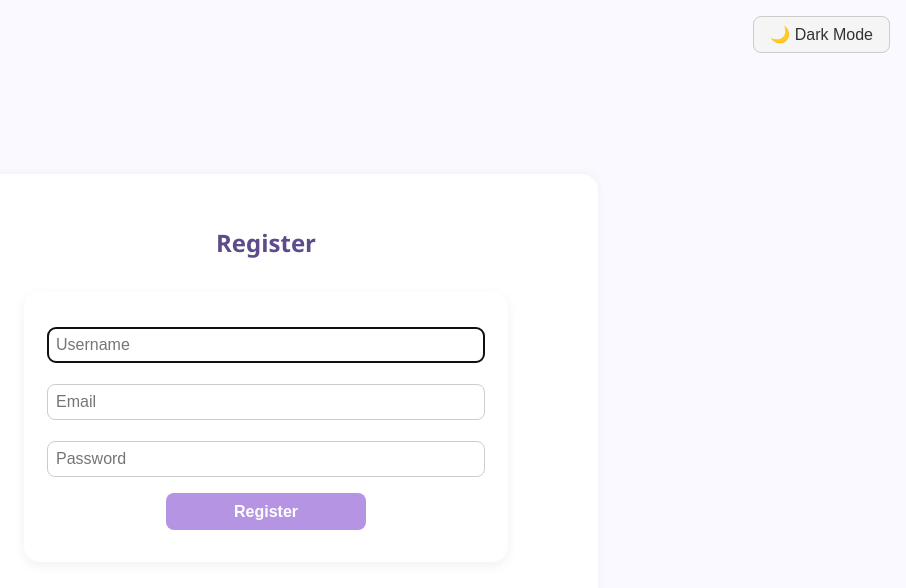
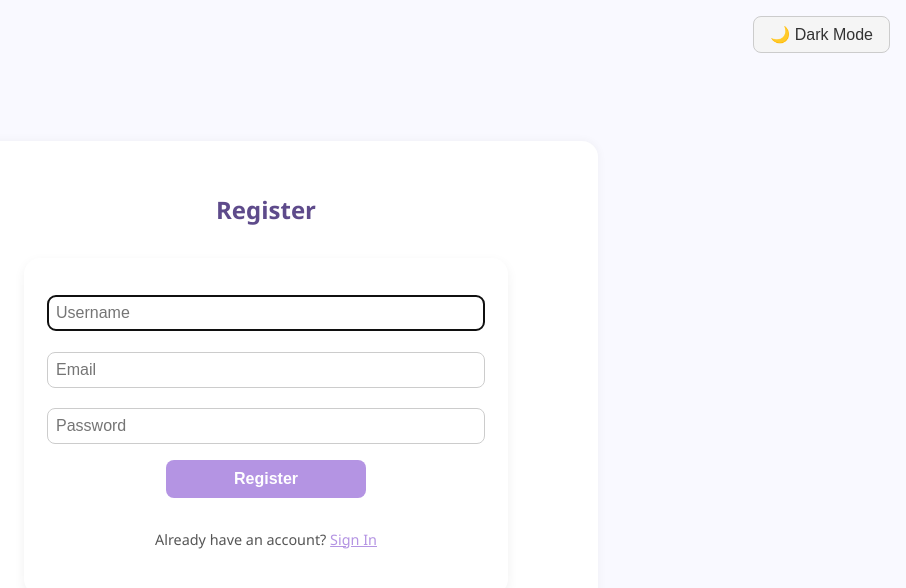
Before and after one commit to saniyajadhav12/WellNest, a React (Vite) app in the folder client/: page /register in a window 1280 px wide. Shown: the top 588 px of the page, without its empty margins (374-1280 px from the left). Built offline with nearby package versions, Linux system fonts and the light colour scheme.

Commit message:
navigation between login and register screen

```diff
--- a/client/src/pages/Login.tsx
+++ b/client/src/pages/Login.tsx
@@ -41,9 +41,8 @@ const Login: React.FC = () => {
         form
       );
 
-    //   localStorage.setItem("token", res.data.access_token);
-    //   localStorage.setItem("username", res.data.user.username); // or decode from token
-
+      //   localStorage.setItem("token", res.data.access_token);
+      //   localStorage.setItem("username", res.data.user.username); // or decode from token
 
       login(res.data.user, res.data.access_token);
       toast.success("Login successful!");
@@ -103,7 +102,14 @@ const Login: React.FC = () => {
         <h2 style={{ textAlign: "center", marginBottom: "1rem" }}>Login</h2>
         <form
           onSubmit={handleSubmit}
-          style={{ display: "flex", flexDirection: "column", gap: "1rem",backgroundColor: theme === "dark" ? "#222" : "#fff", color: theme === "dark" ? "#f1f1f1" : "#111", alignItems: "center"}}
+          style={{
+            display: "flex",
+            flexDirection: "column",
+            gap: "1rem",
+            backgroundColor: theme === "dark" ? "#222" : "#fff",
+            color: theme === "dark" ? "#f1f1f1" : "#111",
+            alignItems: "center",
+          }}
         >
           <input
             type="email"
@@ -145,9 +151,30 @@ const Login: React.FC = () => {
               width: "200px",
               // height: "40px"
             }}
-            disabled={loading}>
+            disabled={loading}
+          >
             {loading ? "Logging in..." : "Login"}
           </button>
+          <p
+            style={{
+              fontSize: "0.9rem",
+              marginTop: "1rem",
+              color: theme === "dark" ? "#aaa" : "#555",
+            }}
+          >
+            Don’t have an account?{" "}
+            <span
+              onClick={() => navigate("/register")}
+              style={{
+                color: "#c4a6f5",
+                textDecoration: "underline",
+                cursor: "pointer",
+                fontWeight: 500,
+              }}
+            >
+              Sign up
+            </span>
+          </p>
         </form>
       </div>
     </div>
--- a/client/src/pages/Register.tsx
+++ b/client/src/pages/Register.tsx
@@ -1,12 +1,14 @@
-import React, { useState } from 'react';
-import axios from 'axios';
-import { toast } from 'react-toastify';
+import React, { useState } from "react";
+import axios from "axios";
+import { toast } from "react-toastify";
 import { useTheme } from "../context/ThemeContext";
+import { useNavigate } from "react-router-dom";
 
 const Register: React.FC = () => {
-  const [form, setForm] = useState({ username: '', email: '', password: '' });
+  const [form, setForm] = useState({ username: "", email: "", password: "" });
   const [loading, setLoading] = useState(false);
   const { theme, toggleTheme } = useTheme();
+  const navigate = useNavigate();
 
   const handleChange = (e: React.ChangeEvent<HTMLInputElement>) => {
     setForm({ ...form, [e.target.name]: e.target.value });
@@ -75,10 +77,26 @@ const Register: React.FC = () => {
           maxWidth: "600px",
         }}
       >
-        <h2 style={{ textAlign: "center", marginBottom: "1.5rem", color: "#5e4b8b" }}>
+        <h2
+          style={{
+            textAlign: "center",
+            marginBottom: "1.5rem",
+            color: "#5e4b8b",
+          }}
+        >
           Register
         </h2>
-        <form onSubmit={handleSubmit} style={{ display: "flex", flexDirection: "column", gap: "1rem",backgroundColor: theme === "dark" ? "#222" : "#fff", color: theme === "dark" ? "#f1f1f1" : "#111", alignItems: "center"}}>
+        <form
+          onSubmit={handleSubmit}
+          style={{
+            display: "flex",
+            flexDirection: "column",
+            gap: "1rem",
+            backgroundColor: theme === "dark" ? "#222" : "#fff",
+            color: theme === "dark" ? "#f1f1f1" : "#111",
+            alignItems: "center",
+          }}
+        >
           <input
             type="text"
             name="username"
@@ -86,7 +104,11 @@ const Register: React.FC = () => {
             value={form.username}
             onChange={handleChange}
             autoFocus
-            style={{ padding: "0.5rem", borderRadius: "8px", border: "1px solid #ccc" }}
+            style={{
+              padding: "0.5rem",
+              borderRadius: "8px",
+              border: "1px solid #ccc",
+            }}
           />
           <input
             type="email"
@@ -94,7 +116,11 @@ const Register: React.FC = () => {
             placeholder="Email"
             value={form.email}
             onChange={handleChange}
-            style={{ padding: "0.5rem", borderRadius: "8px", border: "1px solid #ccc" }}
+            style={{
+              padding: "0.5rem",
+              borderRadius: "8px",
+              border: "1px solid #ccc",
+            }}
           />
           <input
             type="password"
@@ -102,7 +128,11 @@ const Register: React.FC = () => {
             placeholder="Password"
             value={form.password}
             onChange={handleChange}
-            style={{ padding: "0.5rem", borderRadius: "8px", border: "1px solid #ccc" }}
+            style={{
+              padding: "0.5rem",
+              borderRadius: "8px",
+              border: "1px solid #ccc",
+            }}
           />
           <button
             type="submit"
@@ -118,11 +148,31 @@ const Register: React.FC = () => {
               fontWeight: 600,
               opacity: loading ? 0.6 : 1,
               // height: "40px"
-              width: "200px"
+              width: "200px",
             }}
           >
             {loading ? "Registering..." : "Register"}
           </button>
+          <p
+            style={{
+              fontSize: "0.9rem",
+              marginTop: "1rem",
+              color: theme === "dark" ? "#aaa" : "#555",
+            }}
+          >
+            Already have an account?{" "}
+            <span
+              onClick={() => navigate("/login")}
+              style={{
+                color: "#b494e3",
+                textDecoration: "underline",
+                cursor: "pointer",
+                fontWeight: 500,
+              }}
+            >
+              Sign In
+            </span>
+          </p>
         </form>
       </div>
     </div>
```
